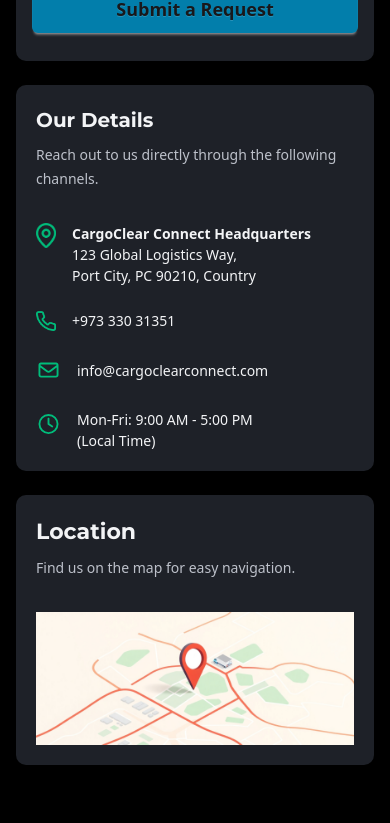
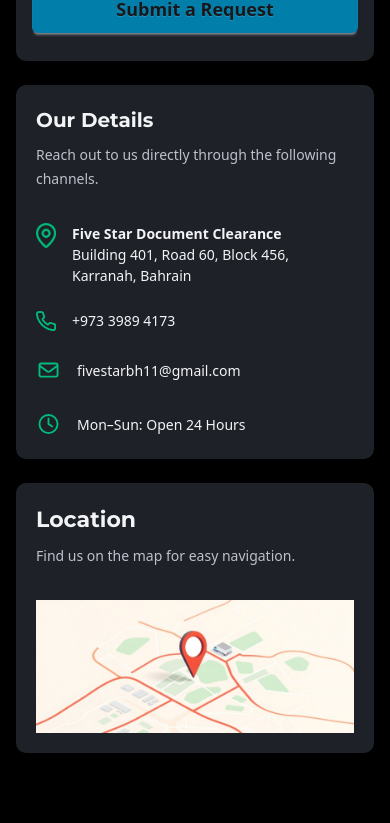
Before and after one commit to YasserDalal/cargo-landing-page, a React (Vite) app: page /contacts in a window 390 px wide. Shown: the part 1147-1970 px from the top of the page. Built offline with nearby package versions, Linux system fonts and the light colour scheme.

Commit message:
refactor: update Header by changing the logo/responsiveness, update the Details with new info

```diff
--- a/src/components/Header.jsx
+++ b/src/components/Header.jsx
@@ -1,6 +1,5 @@
 import { NavLink } from "react-router-dom";
 import FiveStarLogo from "../assets/FiveStarLogo.png";
-import FiveStarLogoSingle from "../assets/FiveStarLogoSingle.png";
 import { FontAwesomeIcon } from "@fortawesome/react-fontawesome";
 import { faEnvelope } from "@fortawesome/free-regular-svg-icons";
 import { faPhone } from "@fortawesome/free-solid-svg-icons";
@@ -52,7 +51,7 @@
     <NavLink to={to} className={handleActive} onClick={handleFocus}>
       {({ isActive }) => (
         <div
-          className={`flex items-center space-x-2 ${
+          className={`flex items-center space-x-2 text-[16px] ${
             isActive ? "text-blue-400" : "text-[#F4F4F4]"
           }`}
         >
@@ -60,7 +59,7 @@
             <img
               src={isActive ? imgSrcBlue : imgSrcWhite}
               alt={alt}
-              className='ml-[3px] w-[14px]'
+              className='ml-[3px] mr-[11px] w-[18px]'
             />
           ) : (
             <FontAwesomeIcon
@@ -70,7 +69,7 @@
             />
           )}
           <span
-            className={defaultRoute && title === "Home" ? "text-[#80ACFA]" : undefined}
+            className={`text-lg ${defaultRoute && title === "Home" ? "text-[#80ACFA]" : undefined}`}
           >
             {title}
           </span>
@@ -109,7 +108,7 @@
           </div>
           <ul
             tabIndex={0}
-            className='menu menu-sm dropdown-content bg-base-100 rounded-box z-1 mt-3 w-52 p-2 shadow border-2 border-[#323747]'
+            className='menu menu-sm dropdown-content bg-base-100 rounded-box z-1 mt-3 w-72 p-2 text-xl shadow border-2 border-[#323747]'
           >
             {navLinks.map((link, index) => (
               <li key={index}>
@@ -133,10 +132,7 @@
 function MainLogo() {
   return (
     <>
-      <div className='min-w-10 max-w-11 w-full min-[680px]:hidden'>
-        <img src={FiveStarLogoSingle} alt='five star logo' typeof='image' />
-      </div>
-      <div className='max-w-44 max-[680px]:hidden'>
+      <div className='max-w-36 pl-5 max-[680px]:hidden'>
         <img src={FiveStarLogo} alt='five star logo' typeof='image' />
       </div>
     </>
@@ -214,9 +210,9 @@
   const isScrollDown = useScrollDown(0.1);
   return (
     <div className={`flex justify-between items-center bg-black ${isScrollDown ? '-translate-y-20' : ''} transition-all duration-200 text-white py-2 fixed w-full z-50 max-[529px]:px-2 px-6`}>
-      <NavMenu className='min-[400px]:hidden' />
+      <NavMenu className='min-[680px]:hidden' />
       <MainLogo />
-      <Navigations className='flex max-[529px]:gap-0 gap-3 max-[400px]:hidden' />
+      <Navigations className='flex max-[529px]:gap-0 gap-3 max-[680px]:hidden' />
       <ReachOuts className='flex gap-2' />
     </div>
   );
--- a/src/pages/contacts/Details.jsx
+++ b/src/pages/contacts/Details.jsx
@@ -21,37 +21,30 @@
             <img src={LocationPinGreen} alt='location pin icon' />
           </div>
           <div>
-            <h4 className='font-semibold'>CargoClear Connect Headquarters</h4>
-            <h4>123 Global Logistics Way,</h4>
-            <h4>Port City, PC 90210, Country</h4>
+            <h4 className='font-semibold'> Five Star Document Clearance</h4>
+            <h4>Building 401, Road 60, Block 456,</h4>
+            <h4>Karranah, Bahrain</h4>
           </div>
         </div>
         <div className='flex gap-4 items-center'>
           <div className='w-5'>
             <img src={PhoneIconGreen} alt='location pin icon' />
           </div>
-          <div>
-            <h4>+973 330 31351</h4>
-          </div>
+          <h4>+973 3989 4173</h4>
         </div>
         <div className='flex gap-4 items-center'>
           <div className='text-[20px]'>
             <FontAwesomeIcon icon={faEnvelope} size='md' color='#00BD7B' />
           </div>
-          <div>
-            <h4>info@cargoclearconnect.com</h4>
-          </div>
+          <h4>fivestarbh11@gmail.com</h4>
         </div>
-        <div className='flex gap-4'>
+        <div className='flex gap-4 items-center'>
           <div className='text-[20px]'>
             <FontAwesomeIcon icon={faClock} size='md' color='#00BD7B' />
           </div>
-          <div>
-            <h4>Mon-Fri: 9:00 AM - 5:00 PM</h4>
-            <h4>(Local Time)</h4>
-          </div>
+          <h4>Mon–Sun: Open 24 Hours</h4>
         </div>
       </div>
     </div>
-  );
+  )
 }
```
Also changed, not shown: src/assets/FiveStarLogo.png, src/assets/FiveStarLogoSingle.png (deleted).
